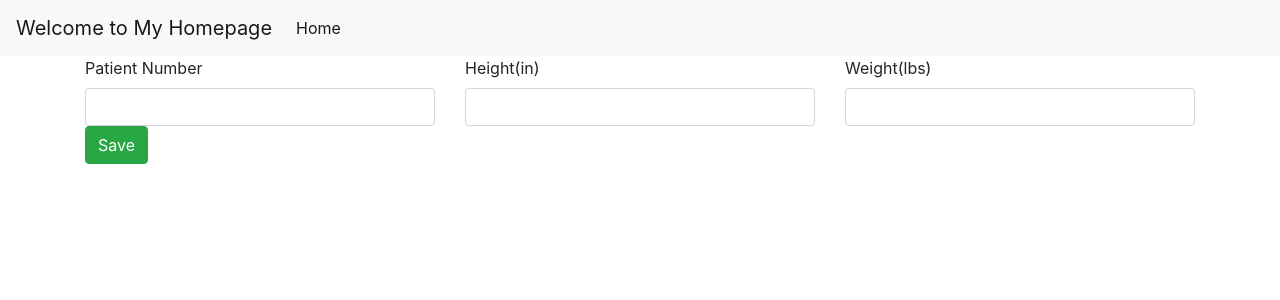
After one commit to spencer517/Spencer-Escalante-is-601-assignment-5, a Flask app: template app/templates/edit.html in a window 1280 px wide. The commit adds this page. Shown: the top 300 px of the page. Run offline with Flask 2, Linux system fonts and the light colour scheme; the template is opened without the code that fills it, so the values that code supplies are empty; some libraries are stand-ins or nearby versions.

Commit message:
Initial edit.html commit

```diff
--- a/app/app.py
+++ b/app/app.py
@@ -41,6 +41,21 @@ def rec_view(patient_id):
     result = cursor.fetchall()
     return render_template('view.html', title='Home', patient=result[0])
 
+@app.route('/edit/<int:patient_id>', methods=['GET'])
+def get_edit(patient_id):
+    cursor = mysql.get_db().cursor()
+    cursor.execute('SELECT * FROM tableHeightWeight WHERE id=%s', patient_id)
+    result = cursor.fetchall()
+    return render_template('view.html', title='Home', patient=result[0])
+
+@app.route('/edit/<int:patient_id>', methods=['POST'])
+def update_post(patient_id):
+    cursor = mysql.get_db().cursor()
+    data = (request.form.get('fldIndex'), request.form.get('fldHeight_Inches'), request.form.get('fldWeight_Pounds'), patient_id)
+    update_query = """UPDATE tableHeightWeight hw SET hw.fldIndex = %s, hw.fld_Team = %s, hw.fld_Position = %s  WHERE hw.id = %s """
+    cursor.execute(update_query, data)
+    mysql.get_db().commit()
+    return redirect("/", code=302)
 
 if __name__ == '__main__':
     app.run(host='0.0.0.0')
--- /dev/null
+++ b/app/templates/edit.html
@@ -0,0 +1,23 @@
+{% extends "layout.html" %}
+{% block content %}
+<form action="/edit/{{patient.id}}" method="post">
+
+    <div class="row">
+        <div class="col">
+            <label for="fldIndex">Patient Number</label>
+            <input id="fldIndex" type="number" class="form-control" name="fldIndex" value="{{patient.fldIndex}}">
+        </div>
+        <div class="col">
+            <label for="fldHeight_Inches">Height(in)</label>
+            <input id="fldHeight_Inches" type="number" class="form-control" name="fldHeight_Inches" value="{{patient.fldHeight_Inches}}">
+        </div>
+        <div class="col">
+            <label for="fldWeight_Pounds">Weight(lbs)</label>
+            <input id="fldWeight_Pounds" type="number" class="form-control" name="fldWeight_Pounds" value="{{patient.fldWeight_Pounds}}">
+        </div>
+    </div>
+
+    <button type="submit" class="btn btn-success">Save</button>
+
+</form>
+{% endblock %}
--- a/app/templates/view.html
+++ b/app/templates/view.html
@@ -2,14 +2,13 @@
 {% block content %}
 
 <div class="card" class="m-5 p-2">
-
-        <ul class="list-group list-group-flush">
+    <ul class="list-group list-group-flush">
         <li class="list-group-item">Patient Number: {{ patient.fldIndex }}</li>
         <li class="list-group-item">Patient Height: {{ patient.fldHeight_Inches }}</li>
         <li class="list-group-item">Patient Weight: {{ patient.fldWeight_Pounds }}</li>
     </ul>
     <div class="card-body">
-        <a href="/edit/{{patient.id}}" class="card-link btn btn-primary">edit</a>
+        <a href="/edit/{{patient.id}}" class="card-link btn btn-primary">Edit</a>
     </div>
 </div>
 <form action="/delete/{{patient.id}}" method="post"><button type="submit" class="btn btn-danger">Delete</button></form>
```
